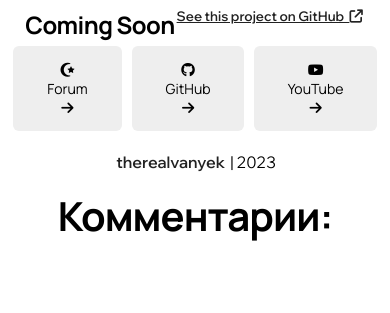
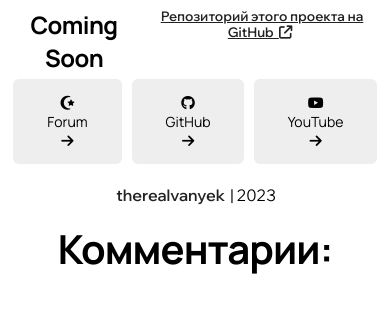
Before and after one commit to 4vanyek/therealvanyek-ml, a PHP site: page / in a window 390 px wide. Shown: the top 313 px of the page. Run offline with PHP 8.4, Linux system fonts and the light colour scheme; some libraries are stand-ins or nearby versions.

Commit message:
улучшения

```diff
--- a/css/general.css
+++ b/css/general.css
@@ -9,6 +9,10 @@
 
 body {
     background-color: var(--bg);
+}
+.gh-comments {
+    width: 50%;
+    margin: auto;
 }
 h1 {
     font-family: 'Manrope', sans-serif;
--- /dev/null
+++ b/css/mobile.css
@@ -0,0 +1,5 @@
+@media screen and (max-width: 1100px) {
+    .gh-comments {
+        width: 90%;
+    }
+}
--- a/index.html
+++ b/index.html
@@ -19,7 +19,7 @@
     <div class="flex; center">
         <h2 style="font-size: 1.5rem;">Coming Soon</h2>
         <sub><a href="https://github.com/4vanyek/trvml" target="_blank" style="text-decoration: underline;">
-            See this project on GitHub&nbsp;
+            Репозиторий этого проекта на GitHub&nbsp;
             <i class="fa-solid fa-arrow-up-right-from-square"></i>
         </a></sub>
     </div>
@@ -41,7 +41,7 @@
         <p><a href="https://github.com/4vanyek">therealvanyek</a> | 2023</p>
     </footer>
     <h2 id="tcent">Комментарии:</h2>
-    <div style="width: 600px; margin: auto">
+    <div class="gh-comments">
         <script src="https://giscus.app/client.js"
             data-repo="4vanyek/comments"
             data-repo-id="R_kgDOJs5phw"
```
